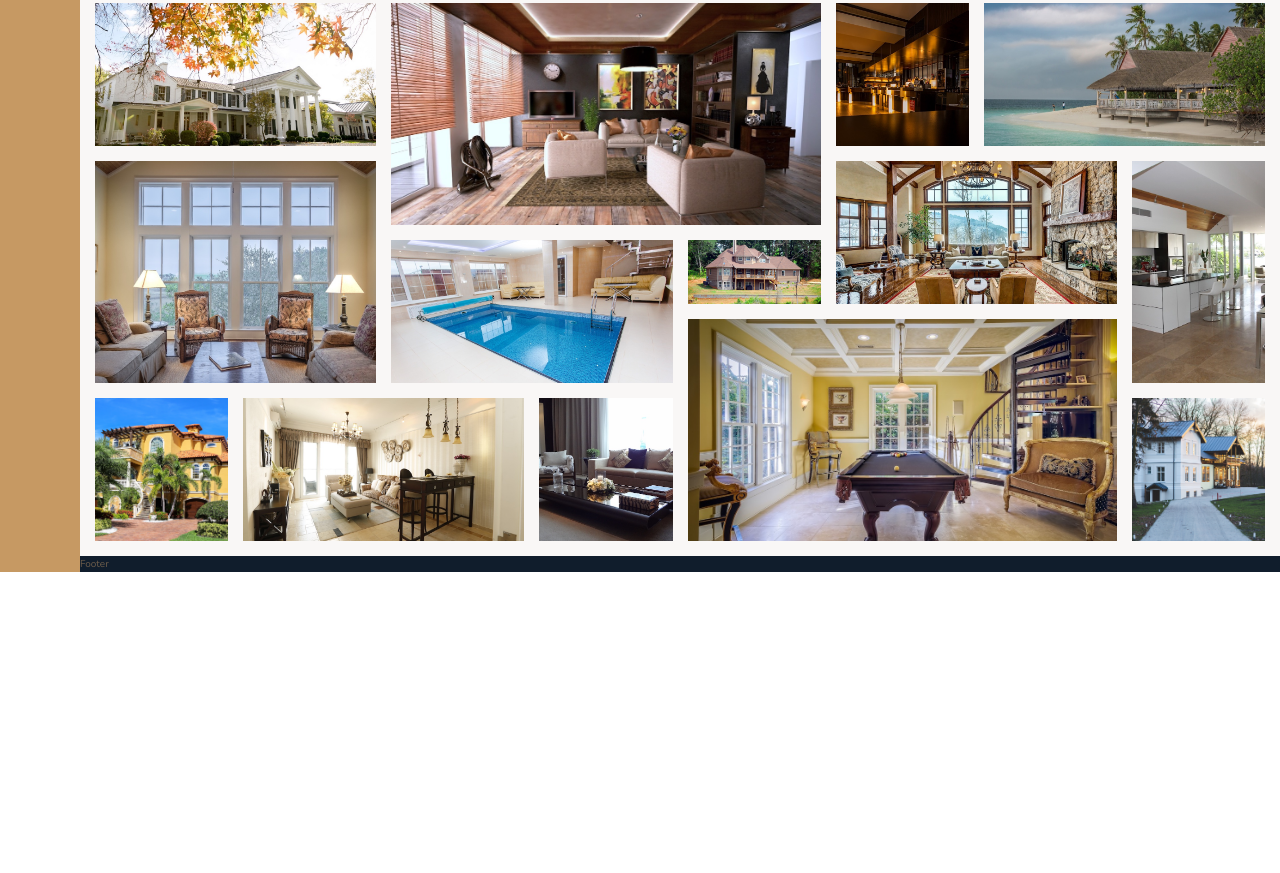
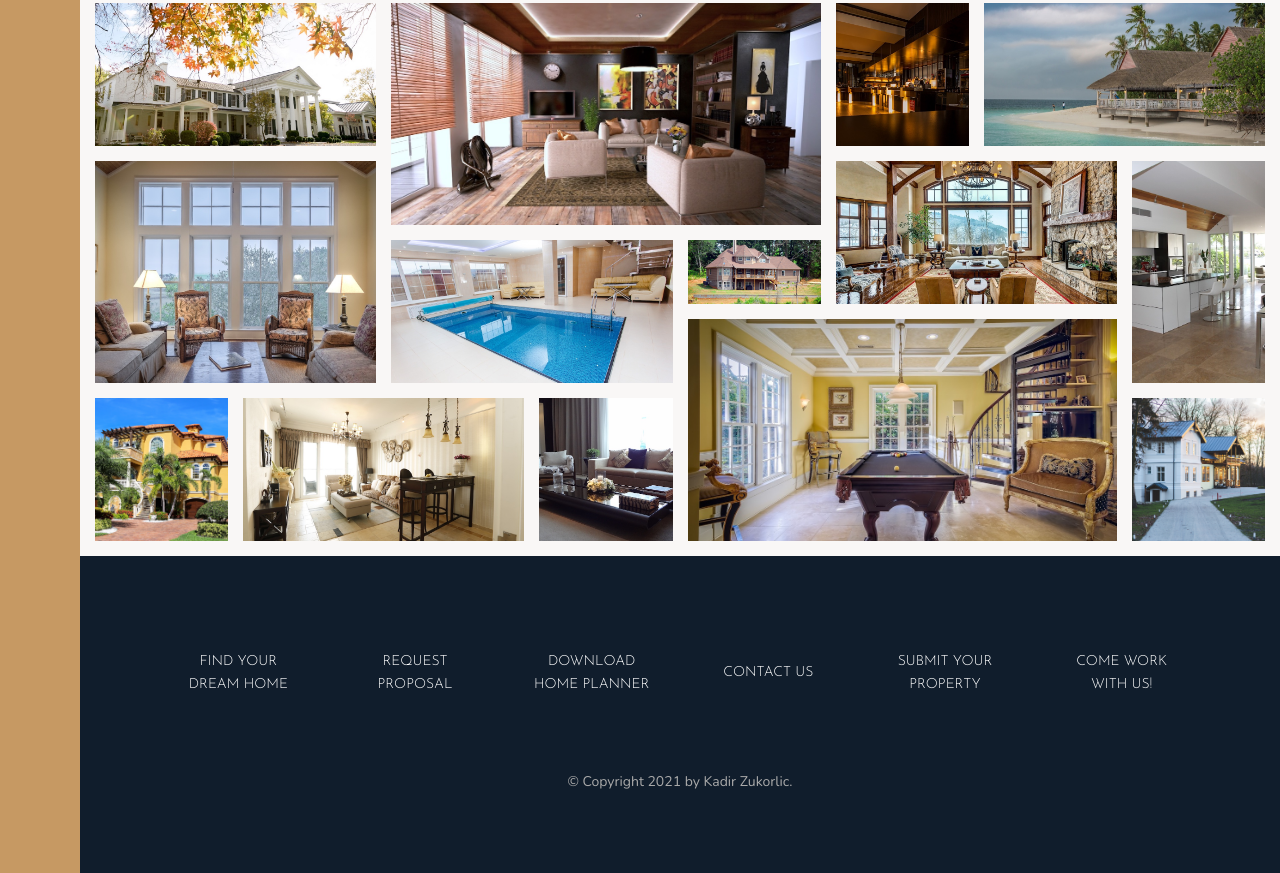
Before and after one commit to KadirZukorlic/nexter, a website: page index.html in a window 1280 px wide. Shown: the part 3084-3957 px from the top of the page. Before the commit the page ends 3656 px from the top, so only its background shows below. Drawn offline with nearby package versions, Linux system fonts and the light colour scheme.

Commit message:
footer finished

```diff
--- a/index.html
+++ b/index.html
@@ -369,7 +369,17 @@
         </section>
 
         <footer class="footer">
-            Footer
+            <ul class="nav">
+                <li class="nav__item"><a href="#" class="nav__link">Find Your dream home</a></li>
+                <li class="nav__item"><a href="#" class="nav__link">Request proposal</a></li>
+                <li class="nav__item"><a href="#" class="nav__link">Download home planner</a></li>
+                <li class="nav__item"><a href="#" class="nav__link">Contact us</a></li>
+                <li class="nav__item"><a href="#" class="nav__link">Submit Your property</a></li>
+                <li class="nav__item"><a href="#" class="nav__link">Come work with us!</a></li>
+            </ul>
+            <p class="copyright">
+                &copy; Copyright 2021 by Kadir Zukorlic.
+            </p>
         </footer>
     </body>
 </html>
--- a/sass/_footer.scss
+++ b/sass/_footer.scss
@@ -1,4 +1,40 @@
 .footer {
     background-color: $color-secondary;
     grid-column: full-start / full-end;
+    padding: 8rem;
 }
+
+.nav {
+    list-style: none;
+
+    display: grid;
+    grid-template-columns: repeat(auto-fit, minmax(15rem, 1fr));
+    grid-gap: 2rem;
+    align-items: center;
+
+    &__link:link,
+    &__link:visited {
+        font-size: 1.4rem;
+        color: #fff;
+        text-decoration: none;
+        font-family: $font-display;
+        text-transform: uppercase;
+        text-align: center;
+        padding: 1.5rem;
+        display: block;
+        transition: all .2s;
+    }
+
+    &__link:hover,
+    &__link:active {
+        background-color: rgba(#fff, .05);
+        transform: translateY(-3px);
+    }
+}
+
+.copyright {
+    font-size: 1.4rem;
+    color: $color-grey-light-2;
+    margin-top: 6rem;
+    text-align: center;
+}
```
Also changed, not shown: css/style.css.
